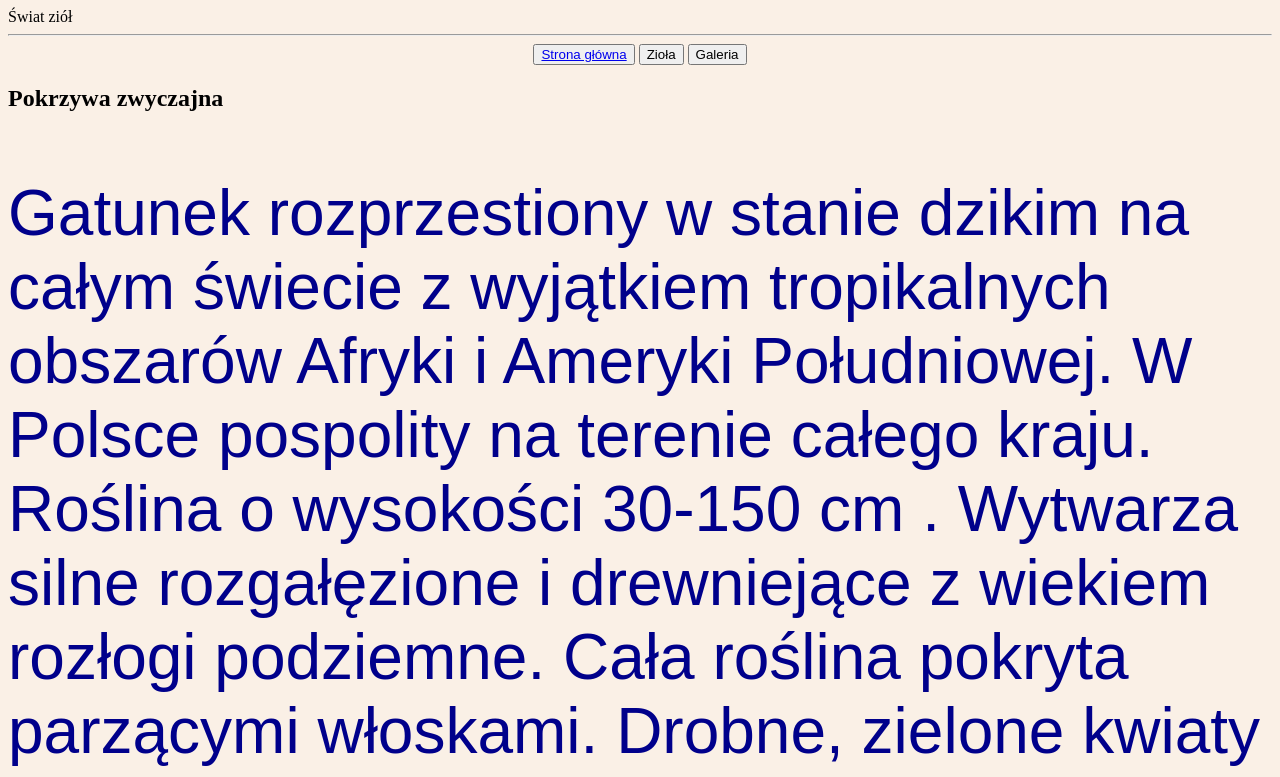
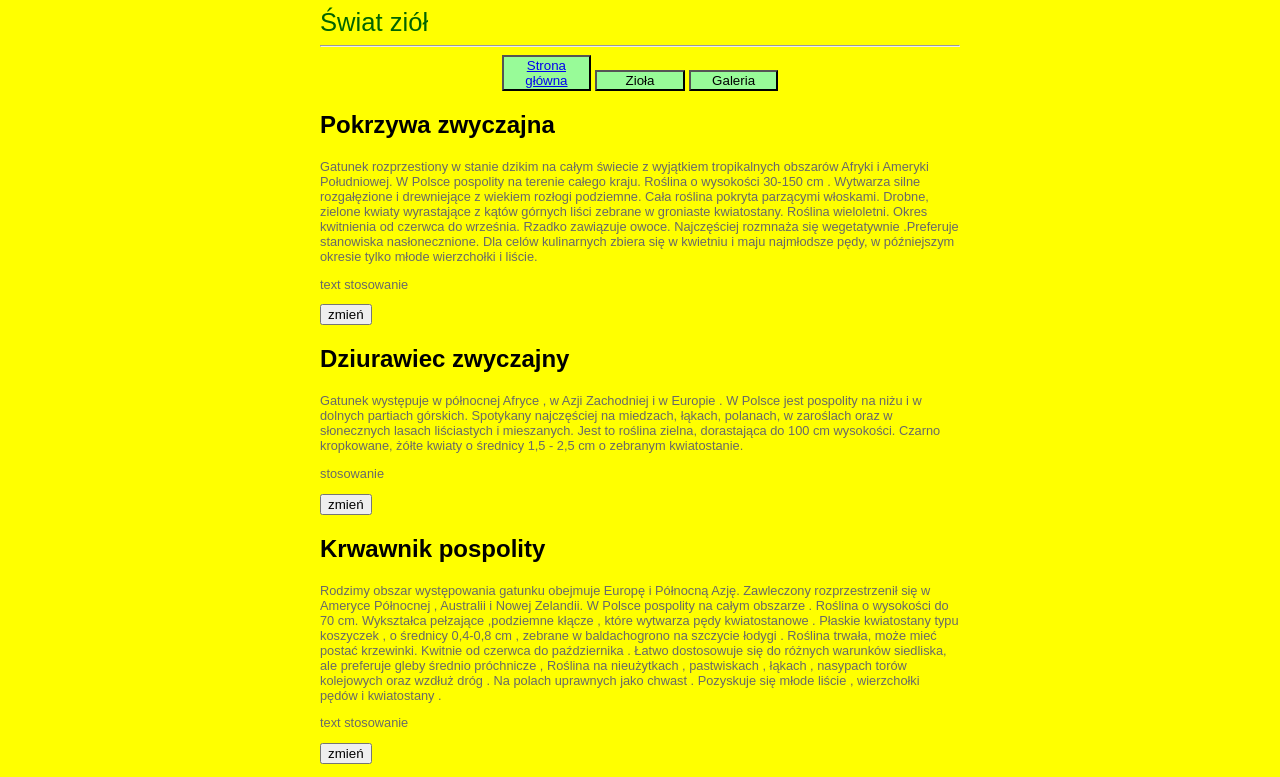
Before and after one commit to MateuszGruda/Mateusz, a plain HTML site: page ziola.html in a window 1280 px wide. Shown: the top 777 px of the page. Drawn offline with Linux system fonts and the light colour scheme.

Commit message:
Update style.css

```diff
--- a/style.css
+++ b/style.css
@@ -1,13 +1,26 @@
 body{
-  background-color:linen;
+  background-color:yellow;
+  margin-left: 25vw; margin-right: 25vw;
+
 }
-h1{
+h2{
   color:black;
-  font-size:10vw;
+  font-size:1,5vw;
+  font-family:arial;
+  font-weight:bold;
+}
+p{
+  color:dimgrey;
+  font-size:1vw;
   font-family:arial;
 }
-p{
-  color:darkblue;
-  font-size:5vw;
-  font-family:arial;
+#index, #Ziola, #Galeria{
+    background-color:palegreen;
+    width:7vw;
+    height:1,7vw;
 }
+header{
+    color:darkgreen;
+    font-size:2vw;
+    font-family:fantasy ;
+}
```
